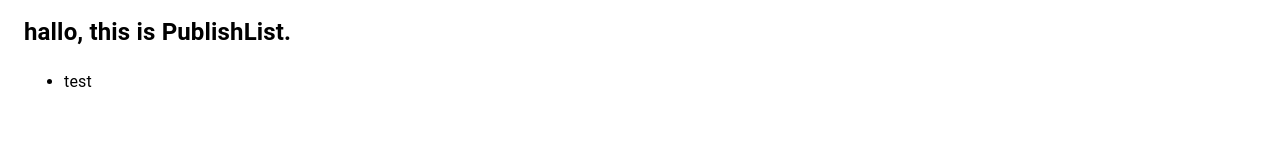
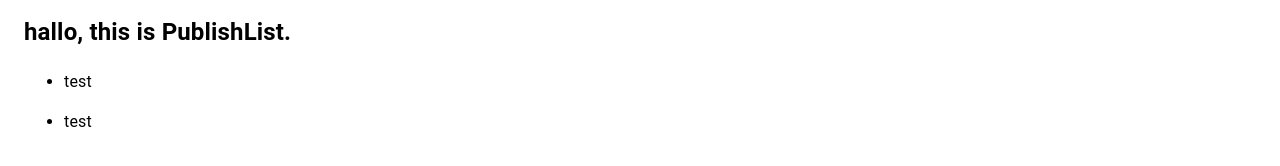
Before and after one commit to June3141/portfolio-react.github.io, a React (Create React App) app: page / in a window 1280 px wide. Both pictures are taken after a click on the tab "PUBLISH LIST". Shown: the part 474-640 px from the top of the page. Built offline with nearby package versions, Linux system fonts and the light colour scheme.

Commit message:
publish ページの雛形を作成

```diff
--- /dev/null
+++ b/src/components/PublishList/BlogList.tsx
@@ -0,0 +1,17 @@
+import React from 'react';
+
+const itemList: Array<{ name: string; url: string }> = [
+  { name: 'test', url: 'test' },
+];
+
+export const BlogList: React.FC = () => {
+  return (
+    <ul>
+      {itemList.length < 1 ? (
+        <div>no items</div>
+      ) : (
+        itemList.map((item) => <li>{item.name}</li>)
+      )}
+    </ul>
+  );
+};
--- a/src/components/PublishList/PublishListItme.tsx
+++ b/src/components/PublishList/PublishListItme.tsx
@@ -1,17 +1,13 @@
 import React from 'react';
 
-const itemList: Array<{ name: string; url: string }> = [
-  { name: 'test', url: 'test' },
-];
+import { BlogList } from './BlogList';
+import { ResearchList } from './ResearchList';
 
 export const PublishListItem: React.FC = () => {
   return (
-    <ul>
-      {itemList.length < 1 ? (
-        <div>no items</div>
-      ) : (
-        itemList.map((item) => <li>{item.name}</li>)
-      )}
-    </ul>
+    <div className="PublishListItem">
+      <BlogList />
+      <ResearchList />
+    </div>
   );
 };
--- /dev/null
+++ b/src/components/PublishList/ResearchList.tsx
@@ -0,0 +1,17 @@
+import React from 'react';
+
+const itemList: Array<{ name: string; url: string }> = [
+  { name: 'test', url: 'test' },
+];
+
+export const ResearchList: React.FC = () => {
+  return (
+    <ul>
+      {itemList.length < 1 ? (
+        <div>no items</div>
+      ) : (
+        itemList.map((item) => <li>{item.name}</li>)
+      )}
+    </ul>
+  );
+};
```
